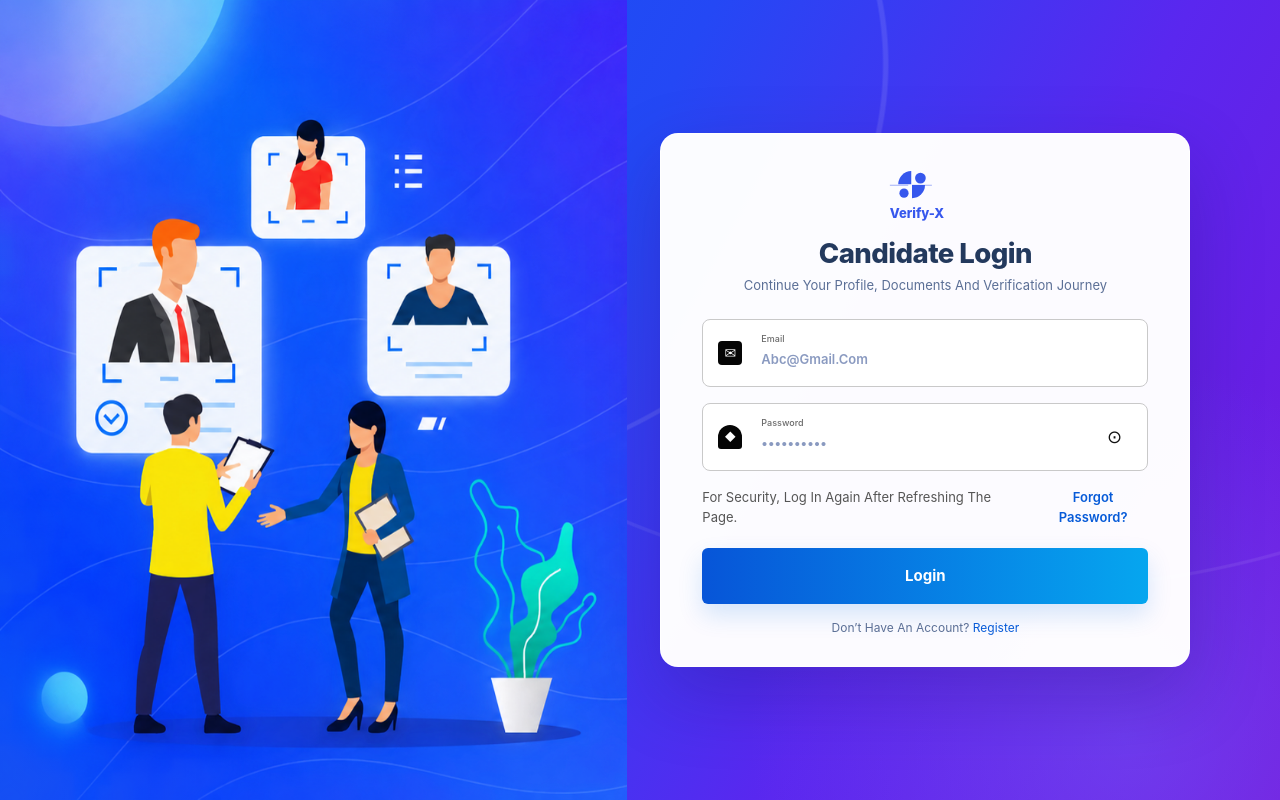
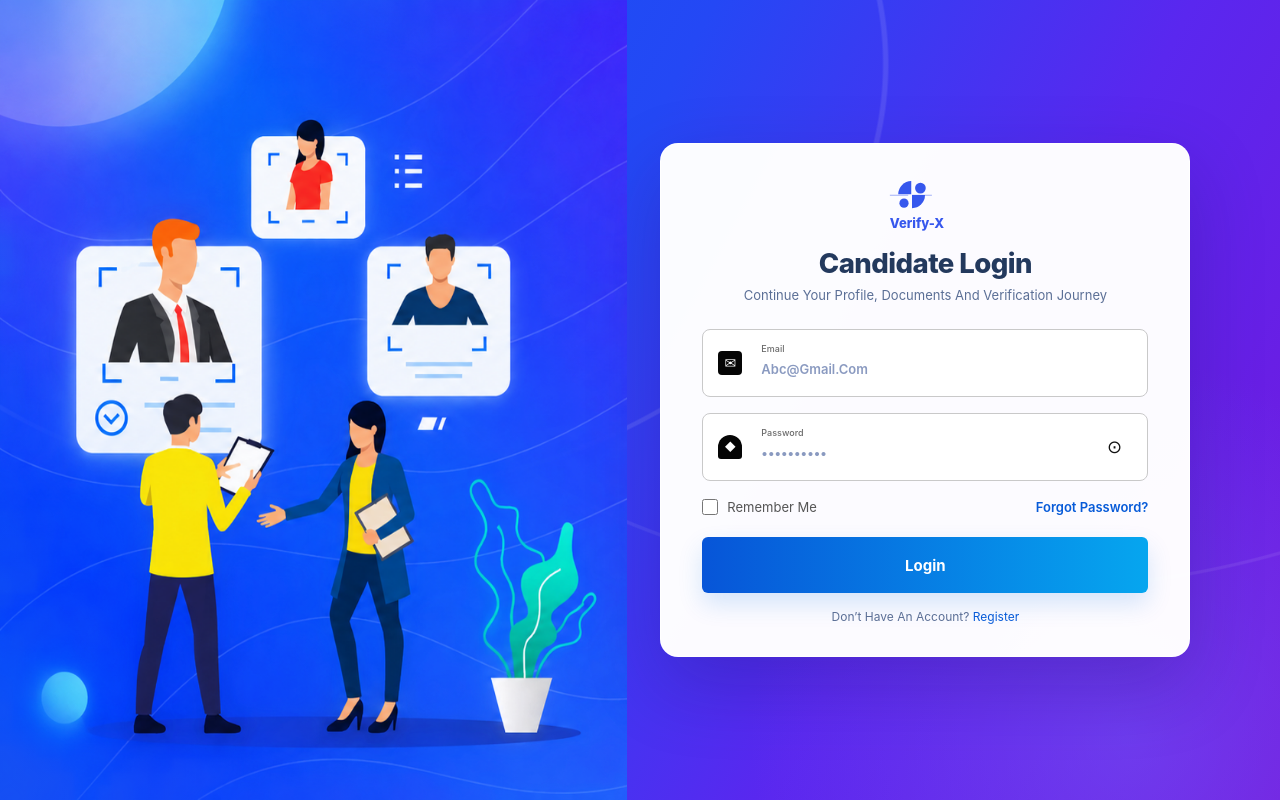
Before and after one commit to Anjana-Mohareer/VerifyX, a React (Vite) app: page /candidate-login in a window 1280 px wide. Built offline with nearby package versions, Linux system fonts and the light colour scheme; no server answers.

Commit message:
Fix Remember Me checkbox visibility

```diff
--- a/src/pages/Login.jsx
+++ b/src/pages/Login.jsx
@@ -19,6 +19,7 @@ export default function Login({ mode }) {
   const isAdmin = mode === "admin";
   const [form, setForm] = useState({ email: "", password: "" });
   const [forgot, setForgot] = useState(false);
+  const [rememberMe, setRememberMe] = useState(false);
   const [showPassword, setShowPassword] = useState(false);
   const [verificationMethod, setVerificationMethod] = useState("email");
   const [reset, setReset] = useState({ identifier: "", otp: "", newPassword: "", confirmPassword: "" });
@@ -43,11 +44,11 @@ export default function Login({ mode }) {
     setSubmitting(true);
     try {
       isAdmin
-        ? await loginAdmin(email, form.password)
-        : await loginCandidate(email, form.password);
+        ? await loginAdmin(email, form.password, rememberMe)
+        : await loginCandidate(email, form.password, rememberMe);
       refresh();
       if (isAdmin) {
-        nav('/dashboard');
+        nav('/dashboard', { replace: true });
       } else {
         // Profile is sourced from backend; never infer registration from local browser data.
         try {
@@ -149,7 +150,7 @@ export default function Login({ mode }) {
             </div>
 
             <div className="vx-login-options">
-              <span className="vx-remember-row">For security, log in again after refreshing the page.</span>
+              <label className="vx-remember-row"><input type="checkbox" checked={rememberMe} onChange={(e) => setRememberMe(e.target.checked)} />Remember Me</label>
               <button type="button" className="vx-forgot-link" onClick={()=>{setForgot(true);setReset((r)=>({...r,identifier:form.email}))}}>Forgot Password?</button>
             </div>
 
```
